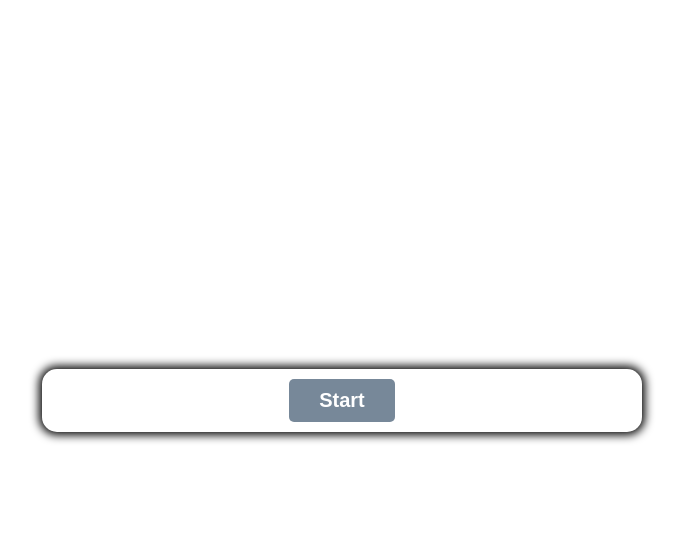
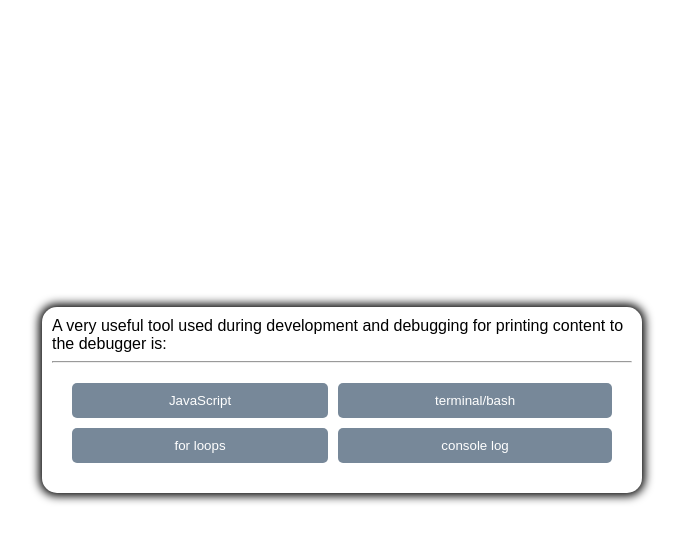
Before and after one commit to gusmor94/javascript-fundamentals-quiz, a plain HTML site: page index.html in a window 1280 px wide. Both pictures are taken after a click on the button "Start". Shown: the whole page, without its empty margins (298-981 px from the left). Drawn offline with Linux system fonts and the light colour scheme.

Commit message:
generated question and answers from questions array

```diff
--- a/assets/css/style.css
+++ b/assets/css/style.css
@@ -2,8 +2,6 @@
     box-sizing: border-box;
     font-family: Arial, Helvetica, sans-serif;
 }
-
-:root {}
 
 body {
     margin: 0;
--- a/assets/js/quiz.js
+++ b/assets/js/quiz.js
@@ -1,10 +1,11 @@
-var quizQuestionEl = document.querySelector(".quiz-question");
-var option1El = document.querySelector("#option1");
-var option2El = document.querySelector("#option2");
-var option3El = document.querySelector("#option3");
-var option4El = document.querySelector("#option4");
-var quizContainerEl = document.querySelector("#quiz-container");
-var score = 0;
+var startBtn = document.querySelector(".start-btn");
+var questionContainerEl = document.querySelector("#question-container");
+var questionEl = document.querySelector("#question");
+var answerButtonsEl = document.querySelector("#answers");
+var answerA = document.querySelector("#a");
+var answerB = document.querySelector("#b");
+var answerC = document.querySelector("#c");
+var answerD = document.querySelector("#d");
 
 var questions = [
     {   question: "Commonly used data types do NOT include:",
@@ -45,16 +46,32 @@ var questions = [
 ]
 
 // start quiz
-var startQuiz = function() {}
+var startQuiz = function() {
+    startBtn.classList.add("hidden");
+    questionContainerEl.classList.remove("hidden");
+    generateQuestion();
+}
 
 // generate question
-var generateQuestion = function() {}
+var generateQuestion = function() {
+    for (var i = 0; i < questions.length; i++) {
+        questionEl.textContent = questions[i].question;
+        answerA.textContent = questions[i].a;
+        answerB.textContent = questions[i].b;
+        answerC.textContent = questions[i].c;
+        answerD.textContent = questions[i].d;
+    }
+}
 
 // check if correct answer
-var selectedAnswer = function() {}
+var selectedAnswer = function(event) {}
+
 
 // end quiz
 var endQuiz = function() {}
 
 // show highscores
 var highScores = function() {}
+
+// event listeners
+startBtn.addEventListener("click", startQuiz);
--- a/index.html
+++ b/index.html
@@ -12,10 +12,10 @@
             <div id="question">Question</div>
             <hr>
             <div id="answers" class="button-grid">
-                <button class="btn">A</button>
-                <button class="btn">B</button>
-                <button class="btn">C</button>
-                <button class="btn">D</button>
+                <button id="a" class="btn">A</button>
+                <button id="b" class="btn">B</button>
+                <button id="c" class="btn">C</button>
+                <button id="d" class="btn">D</button>
             </div>
         </div>
         <div class="controls">
@@ -24,6 +24,6 @@
         </div>
     </div>
 
-
+    <script src="assets/js/quiz.js"></script>
 </body>
 </html>
```
